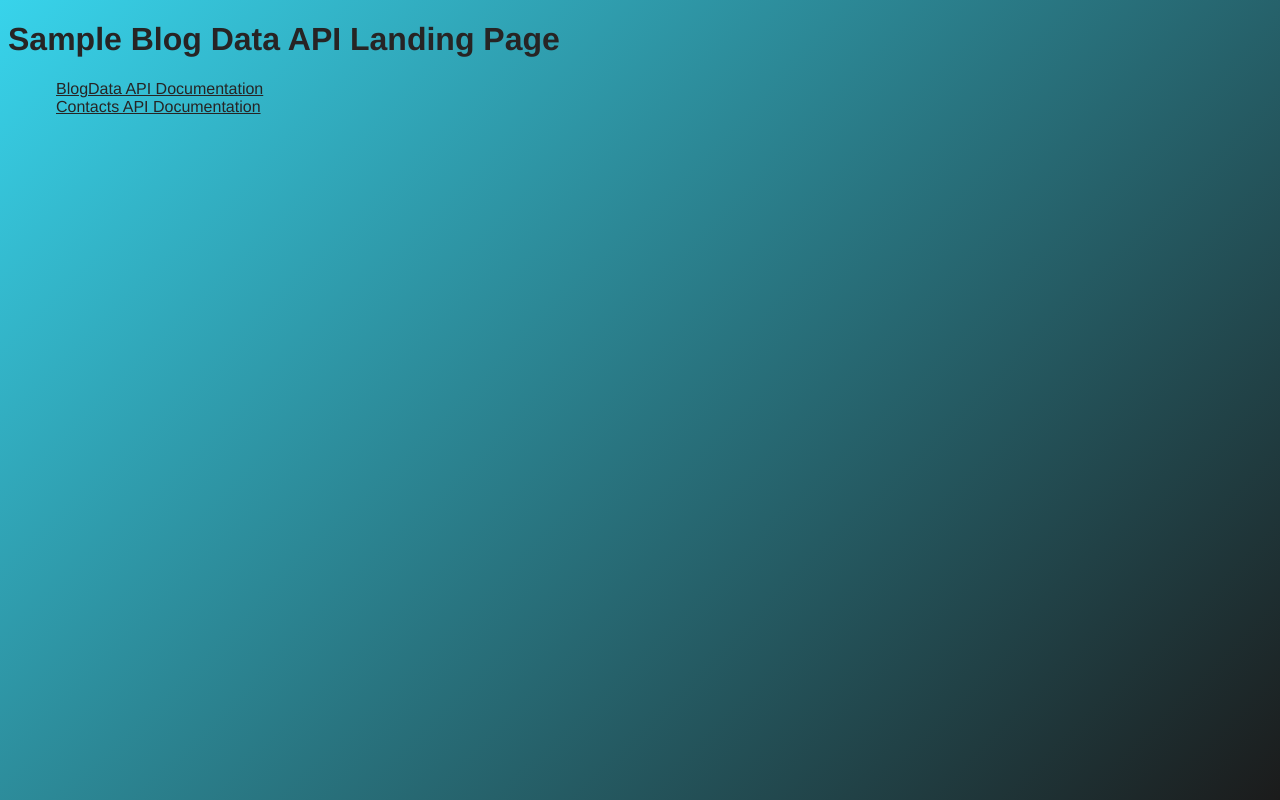
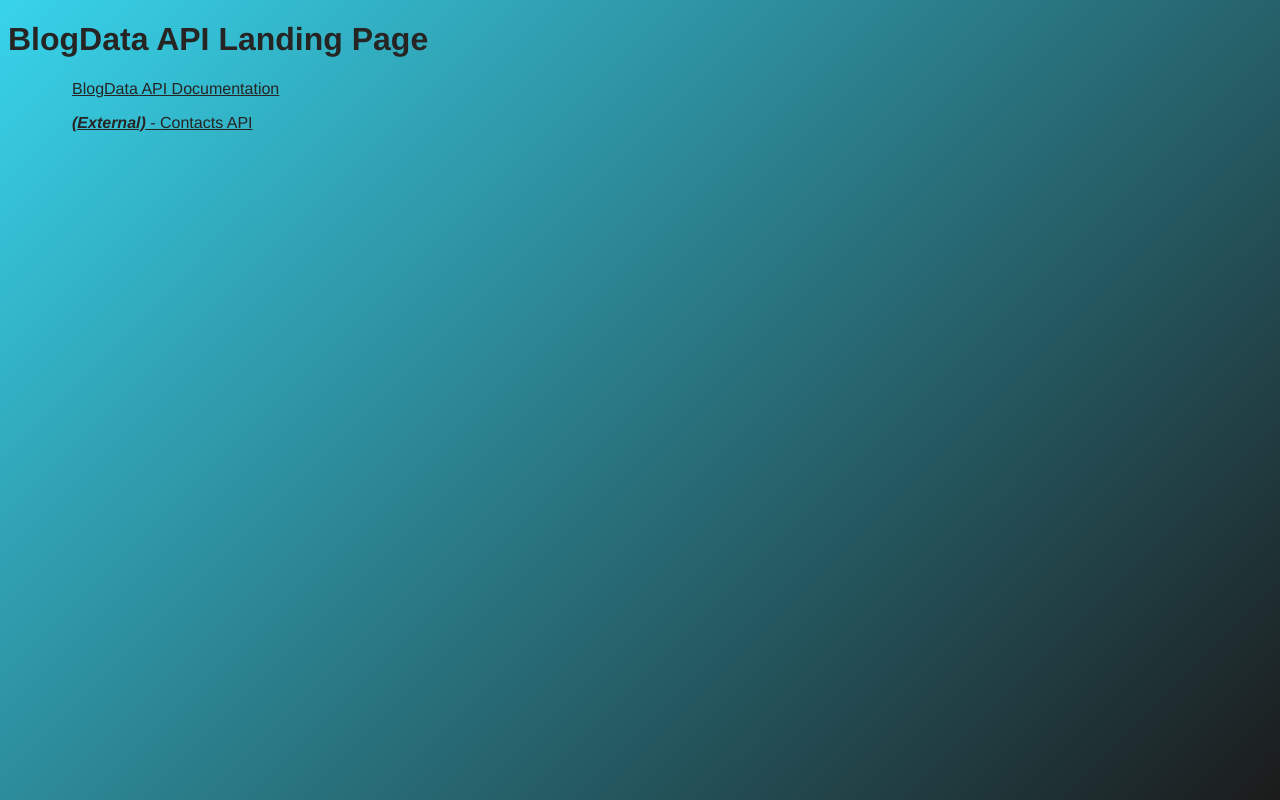
Before and after one commit to hexaF6-NinjaMC/blogData, a website: page frontend/index.html in a window 1280 px wide. Drawn offline with Linux system fonts and the light colour scheme.

Commit message:
style and link/semantic updates

```diff
--- a/frontend/index.html
+++ b/frontend/index.html
@@ -3,16 +3,16 @@
 <head>
     <meta charset="UTF-8">
     <meta name="viewport" content="width=device-width, initial-scale=1.0">
-    <title>Sample Blog Data API Landing Page</title>
+    <title>BlogData API Landing Page</title>
     <link rel="stylesheet" href="styles.css">
 </head>
 <body>
     <header>
-        <h1>Sample Blog Data API Landing Page</h1>
+        <h1>BlogData API Landing Page</h1>
         <nav>
             <ul>
                 <li><a href="/api-docs">BlogData API Documentation</a></li>
-                <li><a href="https://contacts-ia6n.onrender.com">Contacts API Documentation</a></li>
+                <li><a href="https://contacts-ia6n.onrender.com"><strong><em>(External)</em></strong> - Contacts API</a></li>
             </ul>
         </nav>
     </header>
--- a/frontend/styles.css
+++ b/frontend/styles.css
@@ -23,6 +23,10 @@ nav>ul {
     list-style: none;
 }
 
+nav>ul>li {
+    margin: 1em;
+}
+
 a {
     color: rgb(39, 36, 36);
     padding: 0.5rem;
```
